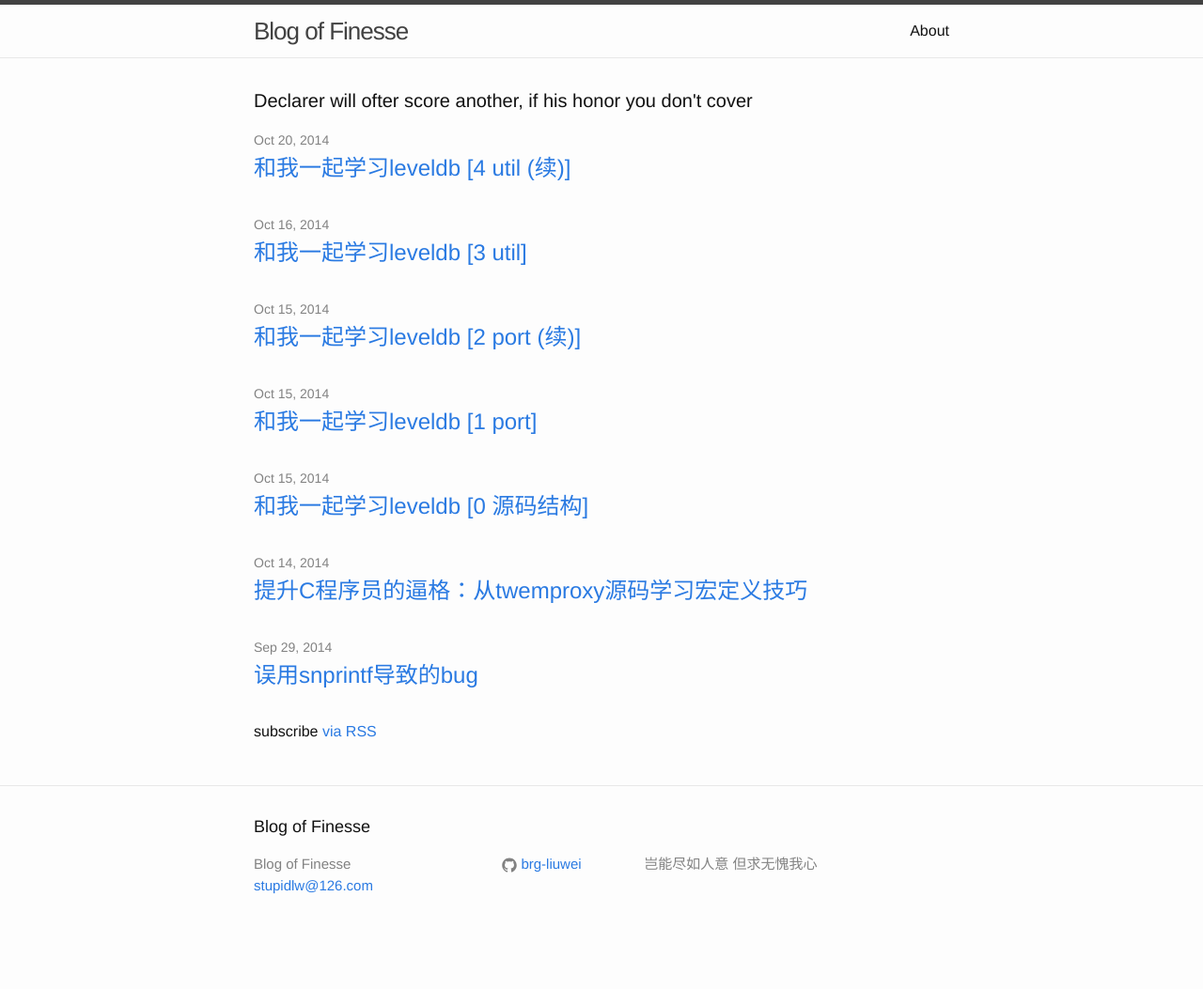
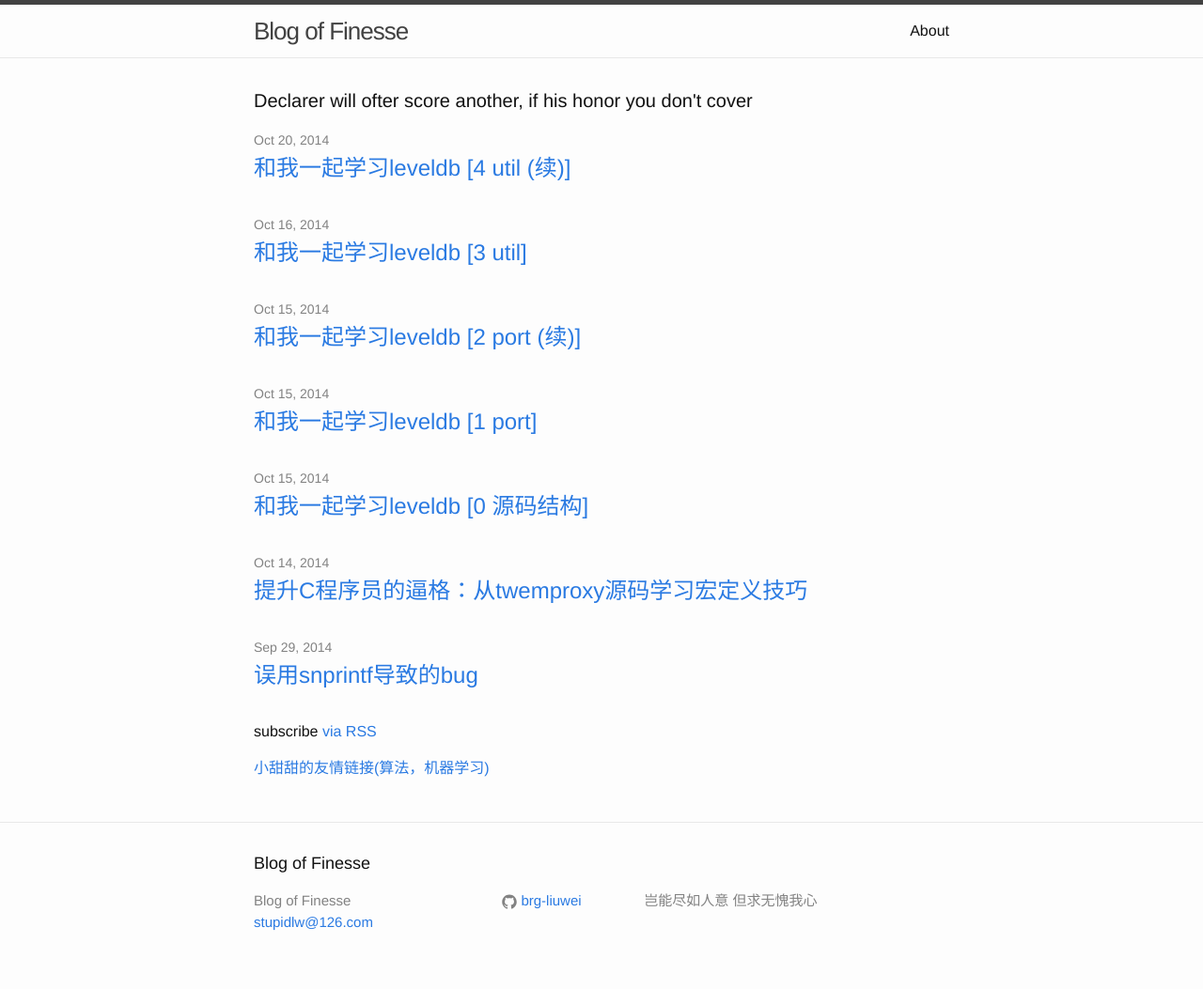
Before and after one commit to brg-liuwei/brg-liuwei.github.io, a Jekyll site: the page built from index.html, in a window 1280 px wide. Shown: the whole page at 94% size. Built offline with Jekyll 4.4.1, drawn with Linux system fonts in a browser that asks for light colours; before the commit the page ends 1014 px from its top, so only the background shows below that.

Commit message:
add for tianhaowei

```diff
--- a/index.html
+++ b/index.html
@@ -19,5 +19,6 @@ layout: default
   </ul>
 
   <p class="rss-subscribe">subscribe <a href="{{ "/feed.xml" | prepend: site.baseurl }}">via RSS</a></p>
+  <p> <a href = "http://www.cnblogs.com/luosha">小甜甜的友情链接(算法，机器学习)</a> </p>
 
 </div>
```
Also changed, not shown: 2 other files.
